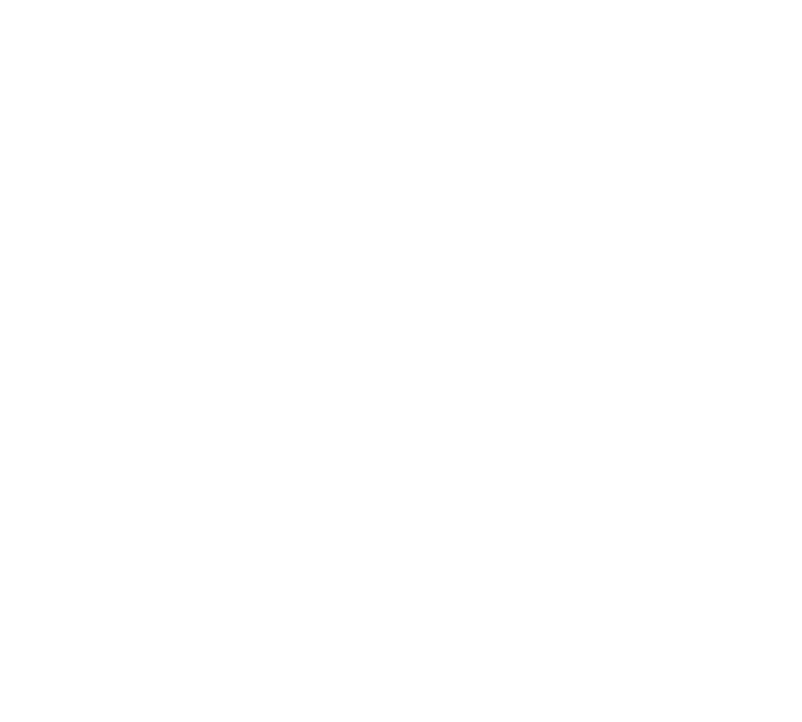
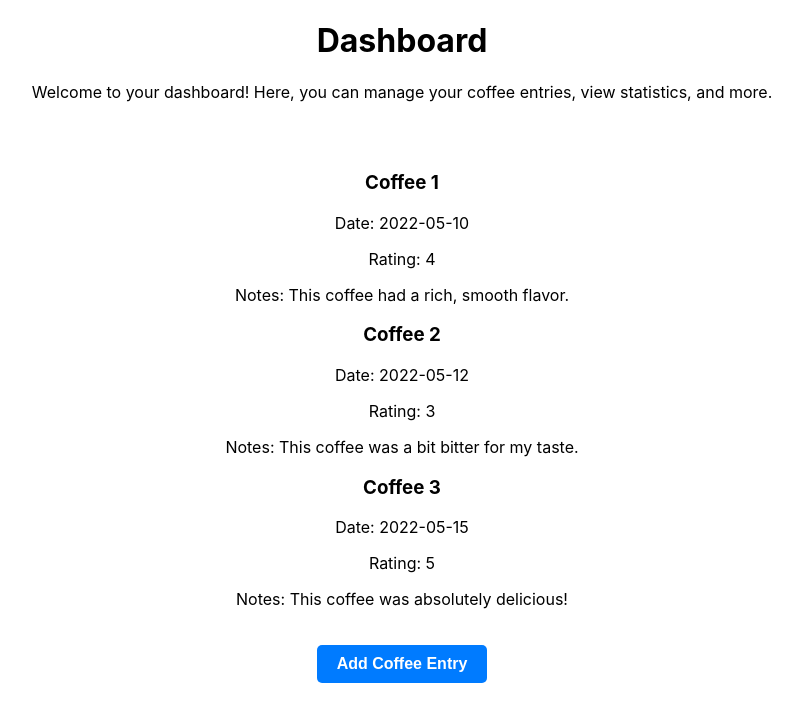
Before and after one commit to eoinmoney78/teamGit, a React (Create React App) app in the folder Expressonist/client/: page /dashboard in a window 1280 px wide. Before the commit this address had no page. Shown: the top 722 px of the page, without its empty margins (238-1040 px from the left). Built offline with nearby package versions, Linux system fonts and the light colour scheme.

Commit message:
eoin-client-dashboard

```diff
--- a/Expressonist/client/package.json
+++ b/Expressonist/client/package.json
@@ -15,7 +15,7 @@
     "react": "^18.2.0",
     "react-dom": "^18.2.0",
     "react-router-dom": "^6.9.0",
-    "react-scripts": "5.0.1",
+    "react-scripts": "^5.0.1",
     "reactstrap": "^9.1.6",
     "styled-components": "^5.3.9",
     "web-vitals": "^2.1.4"
--- a/Expressonist/client/src/App.jsx
+++ b/Expressonist/client/src/App.jsx
@@ -2,21 +2,22 @@
 import Auth from './components/auth/Auth';
 import { useState, useEffect } from 'react';
 
-import { BrowserRouter, Route  , Routes } from 'react-router-dom';
+import Dashboard from './components/dashboard/Dashboard';
+import { BrowserRouter, Routes, Route } from 'react-router-dom';
 
 
 function App() {
 
-  const [ sessionToken, setSessionToken ] = useState('');
+  const [sessionToken, setSessionToken] = useState('');
 
-
+  console.log("App.jsx:", sessionToken)
   const updateToken = newToken => {
     localStorage.setItem("token", newToken)
     setSessionToken(newToken);
   }
 
   useEffect(() => {
-    if(localStorage.getItem('token')) {
+    if (localStorage.getItem('token')) {
       setSessionToken(localStorage.getItem('token'))
     }
   }, [])
@@ -25,13 +26,12 @@
 
   return (
     <div className="App">
-  <BrowserRouter>
-      <Routes>
-          <Route
-            path='/'
-            element={<Auth updateToken={updateToken} />}
-          />
-      </Routes>
+      <BrowserRouter>
+        <Routes>
+          <Route path='/' element={<Auth updateToken={updateToken} />} />
+          <Route path="/dashboard" element={<Dashboard />} />
+
+        </Routes>
       </BrowserRouter>
     </div>
   );
--- a/Expressonist/client/src/components/auth/Auth.jsx
+++ b/Expressonist/client/src/components/auth/Auth.jsx
@@ -47,4 +47,4 @@
     )
 }
 
-export default Auth
+export default Auth;
--- a/Expressonist/client/src/components/auth/signUp/Signup.jsx
+++ b/Expressonist/client/src/components/auth/signUp/Signup.jsx
@@ -1,103 +1,4 @@
-// import React, { useState, useRef } from 'react'
-// import { Button, Form, FormGroup, Input, Label } from 'reactstrap'
-// import FullButton from '../../button/FullButton';
-// import {useNavigate} from 'react-router-dom';
 
-// function Signup({updateToken}) {
-
-//     //UseRef turns our variable into an object called current. We will pass this information so the form can store it. UseRef does not cause Re-renders of the page.
-//     const firstNameRef = useRef();
-//     const lastNameRef = useRef();
-//     const emailRef = useRef();
-//     const passwordRef = useRef();
-//     const navigate = useNavigate();
-
-//     //retrieving our useRef Object and setting it to a variable. This variable MUST be the same as what we have from the backend.
-//     async function handleSubmit(e) {
-//         e.preventDefault();
-//         const first = firstNameRef.current.value;
-//         const last = lastNameRef.current.value;
-//         const email = emailRef.current.value;
-//         const password = passwordRef.current.value;
-
-//         //Turning our object into a JSON string so we can send it to the backend. Think of this object as the same as the object that we use in POSTMAN.
-//         let bodyObj = JSON.stringify({
-//             first, last, email, password
-//         })
-
-//         //Storing our Express API into a variable. Must be same endpoing. (similar to postman.)
-//         const url = `http://localhost:5003/user/signup`;
-//         const headers = new Headers(); //Our headers tell what info is being sent through.
-//         //Setting our headers to accept the JSON information wiithin the browser.
-//         headers.append("Content-Type", "application/json");
-
-//         //Think of this as the req.body that our backend requested. This is all the info that we packaged up and we will be sending.
-//         const requestOptions = {
-//             headers,
-//             body: bodyObj,
-//             method: 'POST'
-//         }
-
-//         try {   //Requesting from our express API
-//             const res = await fetch(url, requestOptions);
-//             const data = await res.json(); //Giving the backend our data.
-
-//             if(data.user) {
-//                 updateToken(data.token); //Giving the user a token so they can have access.
-//                 navigate('/availablerooms') //Sending the user to the new chat page.
-//             } else {
-//                 alert("User not added?")
-//             }
-
-//         } catch (err) {
-//             console.error(err);
-//         }
-
-//     }
-
-//     return (
-//         <>
-//             <h2>Signup</h2>
-//             <Form onSubmit={handleSubmit}>
-//                 <FormGroup>
-//                     <Label>First Name</Label>
-//                     <Input
-//                         innerRef={firstNameRef}
-//                         autoComplete="off"
-//                     />
-//                 </FormGroup>
-//                 <FormGroup>
-//                     <Label>Last Name</Label>
-//                     <Input
-//                         innerRef={lastNameRef}
-//                         autoComplete="off"
-//                     />
-//                 </FormGroup>
-//                 <FormGroup>
-//                     <Label>Email</Label>
-//                     <Input
-//                         innerRef={emailRef}
-//                         type="email"
-//                         autoComplete="off"
-//                     />
-//                 </FormGroup>
-//                 <FormGroup>
-//                     <Label>Password</Label>
-//                     <Input
-//                         innerRef={passwordRef}
-//                         type="password"
-//                         autoComplete="off"
-//                     />
-//                 </FormGroup>
-//                 <FullButton>
-//                     <Button type="submit" color="dark">Signup</Button>
-//                 </FullButton>
-//             </Form>
-//         </>
-//     )
-// }
-
-// export default Signup
 
 import React, { useState, useRef } from 'react'
 import { Button, Form, FormGroup, Input, Label } from 'reactstrap'
@@ -127,7 +28,7 @@
       first, last, email, password
     })
 
-    const url = `http://localhost:5000/user/signup`;
+    const url = `http://localhost:4004/user/signup`;
     const headers = new Headers();
     headers.append("Content-Type", "application/json");
 
--- /dev/null
+++ b/Expressonist/client/src/components/dashboard/Dashboard.jsx
@@ -0,0 +1,54 @@
+
+import React from 'react';
+import { Link } from 'react-router-dom';
+
+const Dashboard = () => {
+  const coffeeEntries = [
+    {
+      id: 1,
+      name: 'Coffee 1',
+      date: '2022-05-10',
+      rating: 4,
+      notes: 'This coffee had a rich, smooth flavor.'
+    },
+    {
+      id: 2,
+      name: 'Coffee 2',
+      date: '2022-05-12',
+      rating: 3,
+      notes: 'This coffee was a bit bitter for my taste.'
+    },
+    {
+      id: 3,
+      name: 'Coffee 3',
+      date: '2022-05-15',
+      rating: 5,
+      notes: 'This coffee was absolutely delicious!'
+    },
+  ];
+
+  return (
+    <div className="dashboard">
+      <h1>Dashboard</h1>
+      <p>Welcome to your dashboard! Here, you can manage your coffee entries, view statistics, and more.</p>
+
+      <div className="coffee-entries">
+        <h2>Coffee Entries</h2>
+        {coffeeEntries.map(entry => (
+          <div key={entry.id} className="coffee-entry">
+            <h3>{entry.name}</h3>
+            <p>Date: {entry.date}</p>
+            <p>Rating: {entry.rating}</p>
+            <p>Notes: {entry.notes}</p>
+          </div>
+        ))}
+      </div>
+
+      <Link to="/CoffeeEntryForm">
+        <button>Add Coffee Entry</button>
+      </Link>
+    </div>
+  );
+};
+
+export default Dashboard;
```
Also changed, not shown: Expressonist/client/src/components/auth/login/Login.jsx (+112 -32 lines), 1 other file (tests, documents, lock files or other folders).
